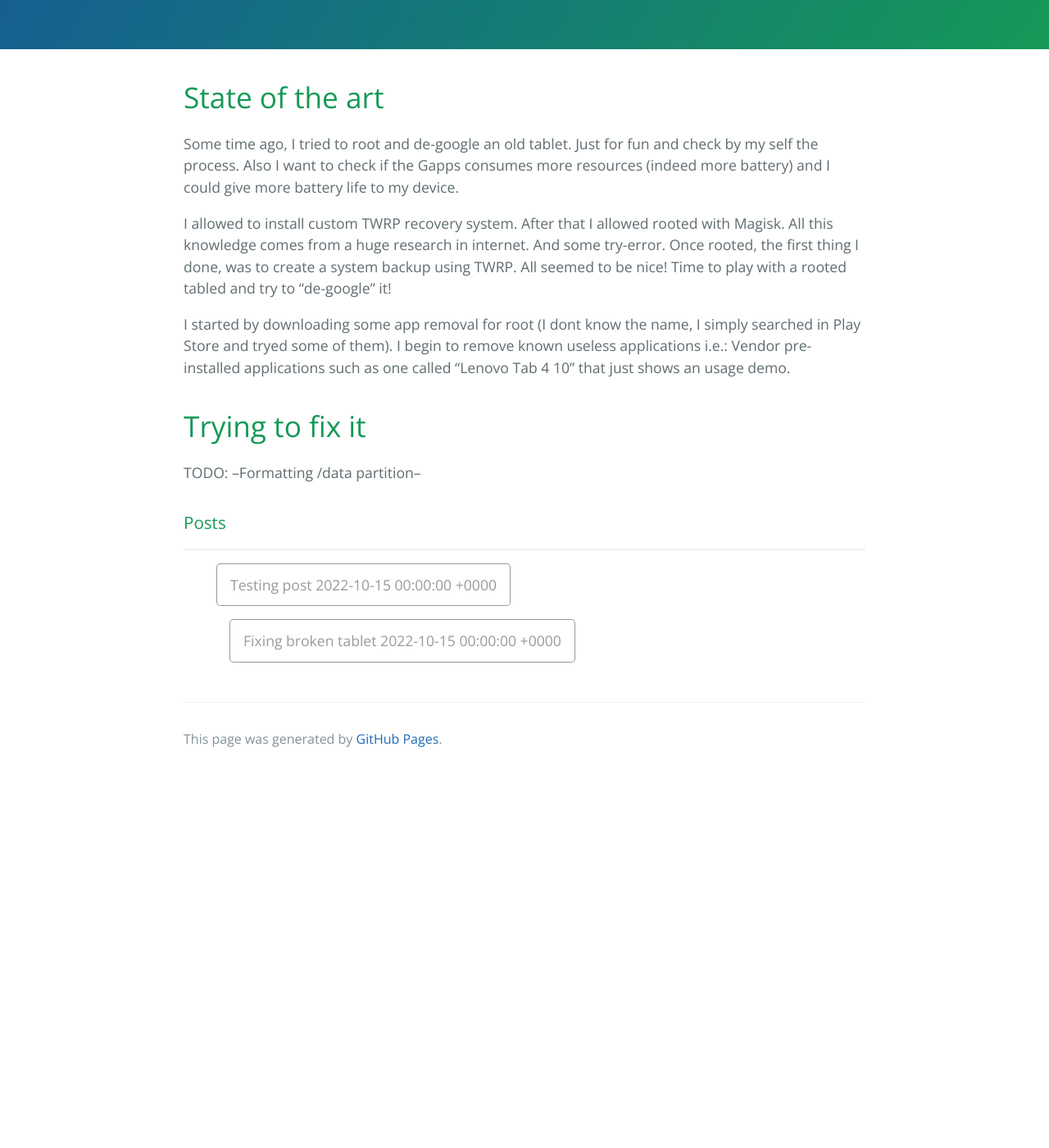
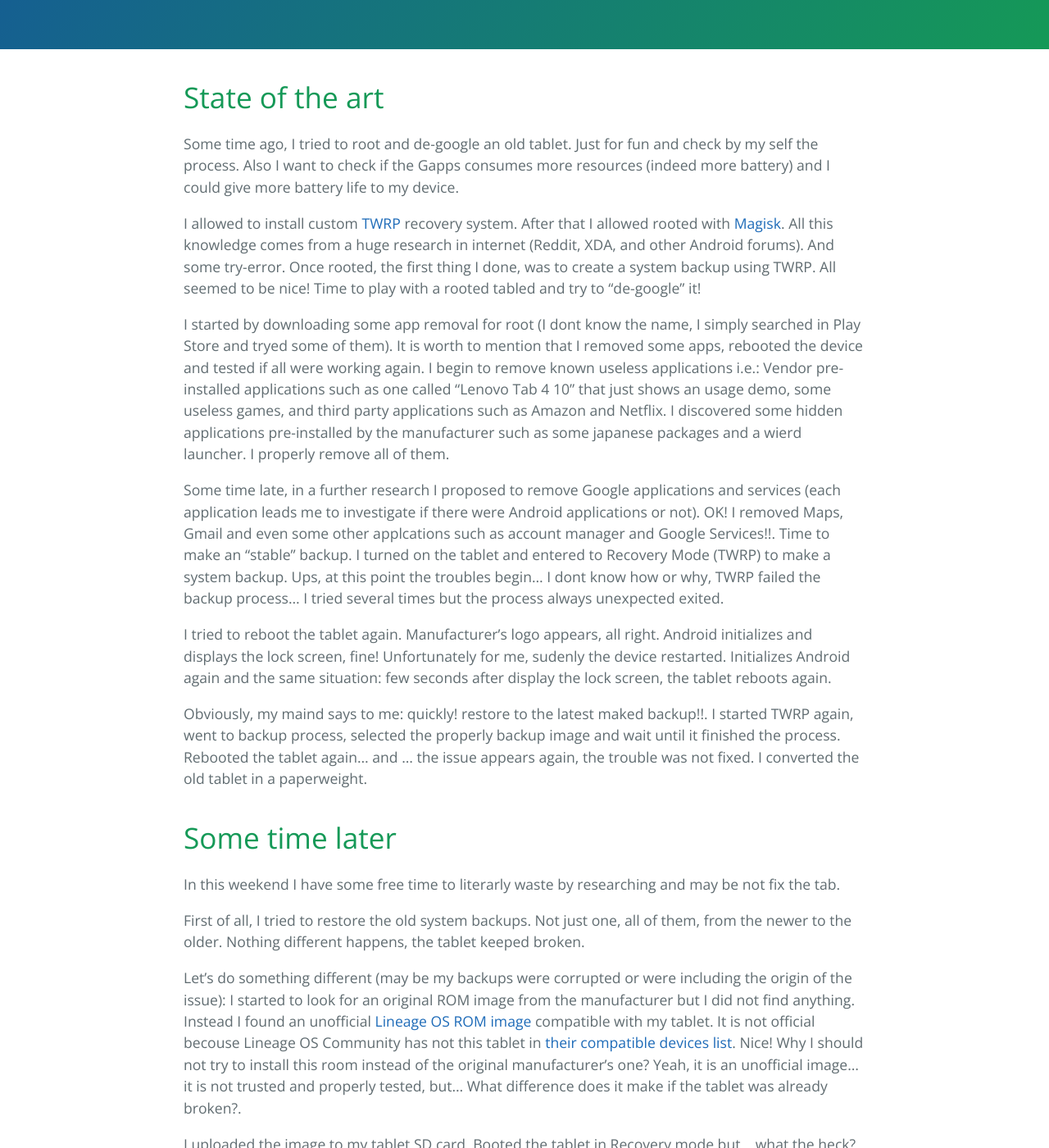
Before and after one commit to Carlosmape/carlosmape.github.io, a Jekyll site: the page built from _posts/2022-10-15-Fixing-Lenovo-Tab-4-10.md, in a window 1280 px wide and 1400 px high, scrolled down 323 px. Shown: the whole window at 82% size. Built offline with Jekyll 4.4.1, drawn with Linux system fonts in a browser that asks for light colours; before the commit the page ends 1268 px from its top, so only the background shows below that; some of the changed text lies outside the part shown.

Commit message:
Removed sample post, finished my first one

```diff
--- a/_posts/2022-10-15-Fixing-Lenovo-Tab-4-10.md
+++ b/_posts/2022-10-15-Fixing-Lenovo-Tab-4-10.md
@@ -1,15 +1,35 @@
 ---
 layout: default
-title: Fixing broken tablet
-description: Retaking an old project to degoogle a tablet that ends with a briked tablet
+title: Fixing broken rooted tablet
+description: Retaking an old project to degoogle an Android tablet that ends with a paperweight
+tags: ["Android"]
 ---
 
 # State of the art
 Some time ago, I tried to root and de-google an old tablet. Just for fun and check by my self the process. Also I want to check if the Gapps consumes more resources (indeed more battery) and I could give more battery life to my device.
 
-I allowed to install custom TWRP recovery system. After that I allowed rooted with Magisk. All this knowledge comes from a huge research in internet. And some try-error. Once rooted, the first thing I done, was to create a system backup using TWRP. All seemed to be nice! Time to play with a rooted tabled and try to "de-google" it!
+I allowed to install custom [TWRP](https://twrp.me/about/) recovery system. After that I allowed rooted with [Magisk](https://themagisk.com/). All this knowledge comes from a huge research in internet (Reddit, XDA, and other Android forums). And some try-error. Once rooted, the first thing I done, was to create a system backup using TWRP. All seemed to be nice! Time to play with a rooted tabled and try to "de-google" it!
 
-I started by downloading some app removal for root (I dont know the name, I simply searched in Play Store and tryed some of them). I begin to remove known useless applications i.e.: Vendor pre-installed applications such as one called "Lenovo Tab 4 10" that just shows an usage demo.
+I started by downloading some app removal for root (I dont know the name, I simply searched in Play Store and tryed some of them). It is worth to mention that I removed some apps, rebooted the device and tested if all were working again. I begin to remove known useless applications i.e.: Vendor pre-installed applications such as one called "Lenovo Tab 4 10" that just shows an usage demo, some useless games, and third party applications such as Amazon and Netflix. I discovered some hidden applications pre-installed by the manufacturer such as some japanese packages and a wierd launcher. I properly remove all of them.
 
-# Trying to fix it
-TODO: --Formatting /data partition--
+Some time late, in a further research I proposed to remove Google applications and services (each application leads me to investigate if there were Android applications or not). OK! I removed Maps, Gmail and even some other applcations such as account manager and Google Services!!. Time to make an "stable" backup. I turned on the tablet and entered to Recovery Mode (TWRP) to make a system backup. Ups, at this point the troubles begin... I dont know how or why, TWRP failed the backup process... I tried several times but the process always unexpected exited.
+
+I tried to reboot the tablet again. Manufacturer's logo appears, all right. Android initializes and displays the lock screen, fine! Unfortunately for me, sudenly the device restarted. Initializes Android again and the same situation: few seconds after display the lock screen, the tablet reboots again.
+
+Obviously, my maind says to me: quickly! restore to the latest maked backup!!. I started TWRP again, went to backup process, selected the properly backup image and wait until it finished the process. Rebooted the tablet again... and ... the issue appears again, the trouble was not fixed. I converted the old tablet in a paperweight.
+
+# Some time later
+In this weekend I have some free time to literarly waste by researching and may be not fix the tab.
+
+First of all, I tried to restore the old system backups. Not just one, all of them, from the newer to the older. Nothing different happens, the tablet keeped broken.
+
+Let's do something different (may be my backups were corrupted or were including the origin of the issue): I started to look for an original ROM image from the manufacturer but I did not find anything. Instead I found an unofficial [Lineage OS ROM image](https://forum.xda-developers.com/t/rom-unofficial-9-0-tbx304f-l-x-lineageos-16-0-for-lenovo-tab4-10.4199623/page-2) compatible with my tablet. It is not official becouse Lineage OS Community has not this tablet in [their compatible devices list](https://wiki.lineageos.org/devices/). Nice! Why I should not try to install this room instead of the original manufacturer's one? Yeah, it is an unofficial image... it is not trusted and properly tested, but... What difference does it make if the tablet was already broken?.
+
+I uploaded the image to my tablet SD card. Booted the tablet in Recovery mode but... what the heck? TWRP does not initializes. All the time, the tablet where running in the Recovery Menu. Oookay, no problem, lets reinstall TWRP throw fashboot Android's SDK command tool.
+
+Once installed, I enter on TWRP install menu, selected the Lineage OS ROM and waited to TWRP finished the process... But an `/data` partiton error appears in the installation log. So I researched about this error and found a tutorial to fix it. Apparently, `/data` partition was become corrupted, to fix it was needed to format the partition to another data format (in this case ext2) and format again to the original data format (ext4). If this format will fix the system partition, why not this fix my original trouble? I restarted the tablet (once again) and surprisingly, Android started from the scratch (such as if I recently bought it!) Android asks from permissions and so on. An What I have in my hands!? Android were working properly again!!
+
+At this point it was close to 3:00 A.M and I was tired but excited to know if I could (may be) install Lineage OS. I thought: last opportunity, if it does not work, I will go to sleep and may be another day will try to restore the system again. I rebooted one more time, started againt TWRP and try the final opportunity. The process finished properly this time, no error logs and an atractive button "Reboot" that were saying "push me" and...
+
+Tablet restarts and I saw the loading screen of Lineage OS! How wonderful when everything works first time... right? Too late to geek in to Lineage OS, time to sleep.
+(To be continued)
```
Also changed, not shown: _posts/2022-10-15-sample_post.md (deleted, +0 -9 lines).
